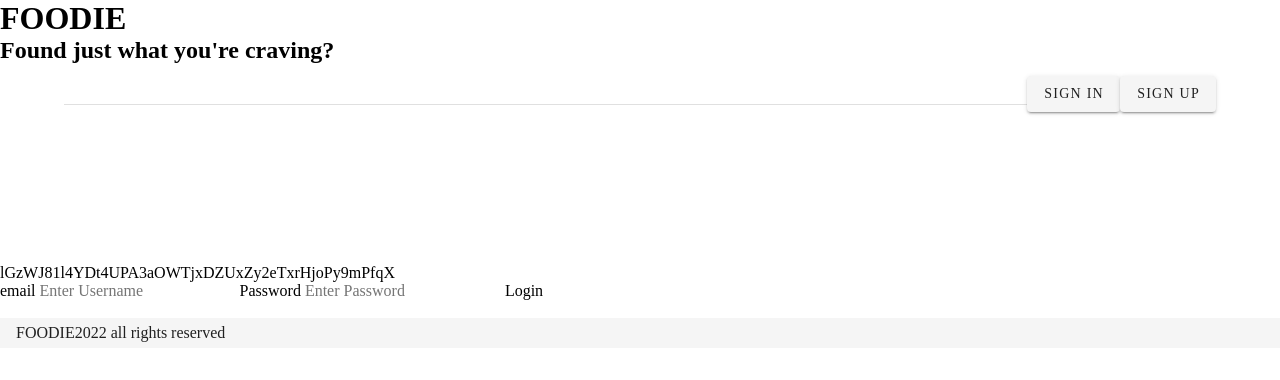
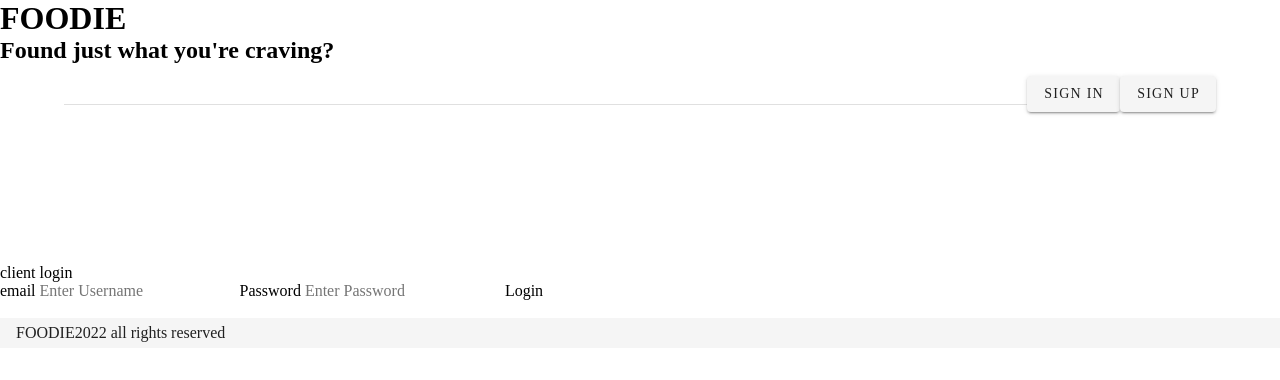
Before and after one commit to rebeccakruk/Foodie2022, a Vue app: page /#/ in a window 1280 px wide. Shown: the top 380 px of the page. Built offline with nearby package versions, Linux system fonts and the light colour scheme.

Commit message:
no major changes, minor cleanup

```diff
--- a/src/views/ClientLogin.vue
+++ b/src/views/ClientLogin.vue
@@ -1,6 +1,6 @@
 <template>
     <div>
-        <p>lGzWJ81l4YDt4UPA3aOWTjxDZUxZy2eTxrHjoPy9mPfqX</p>
+        <p>client login</p>
         <div class="user">
             <label for="email">email </label>
             <input type="text" placeholder="Enter Username" name="email" required>
```
